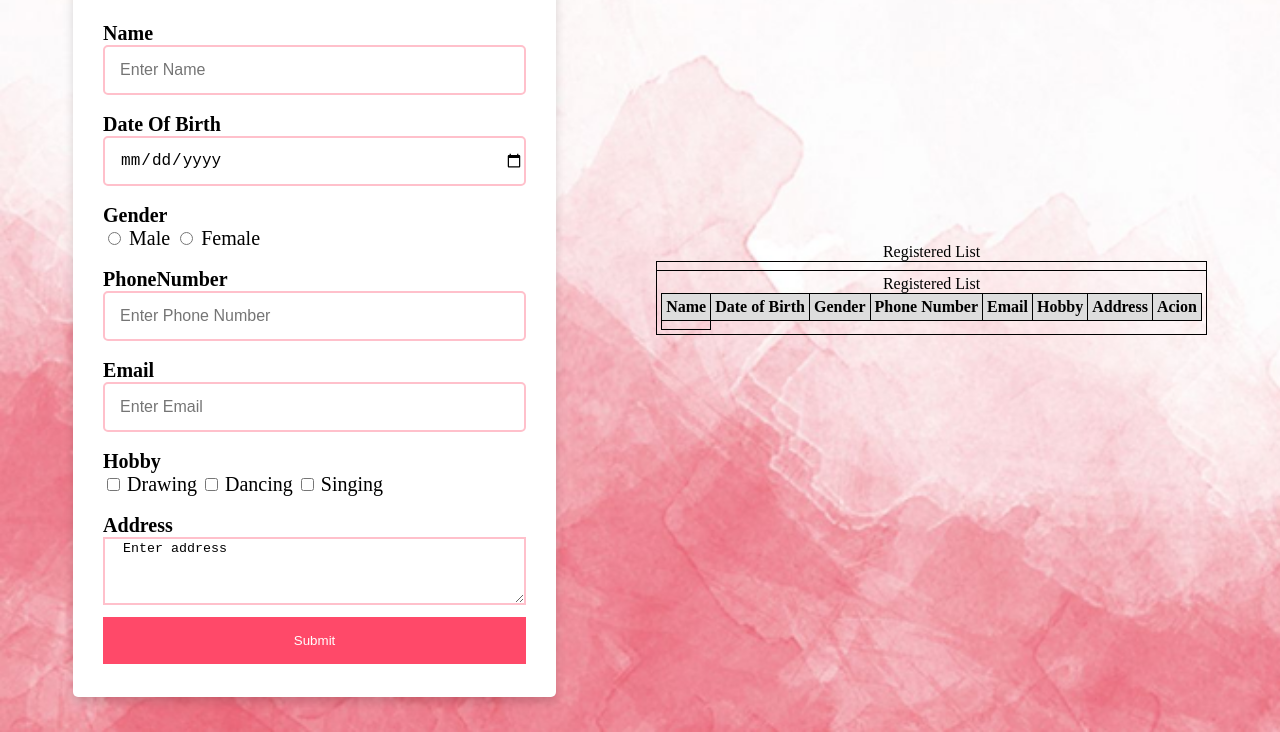
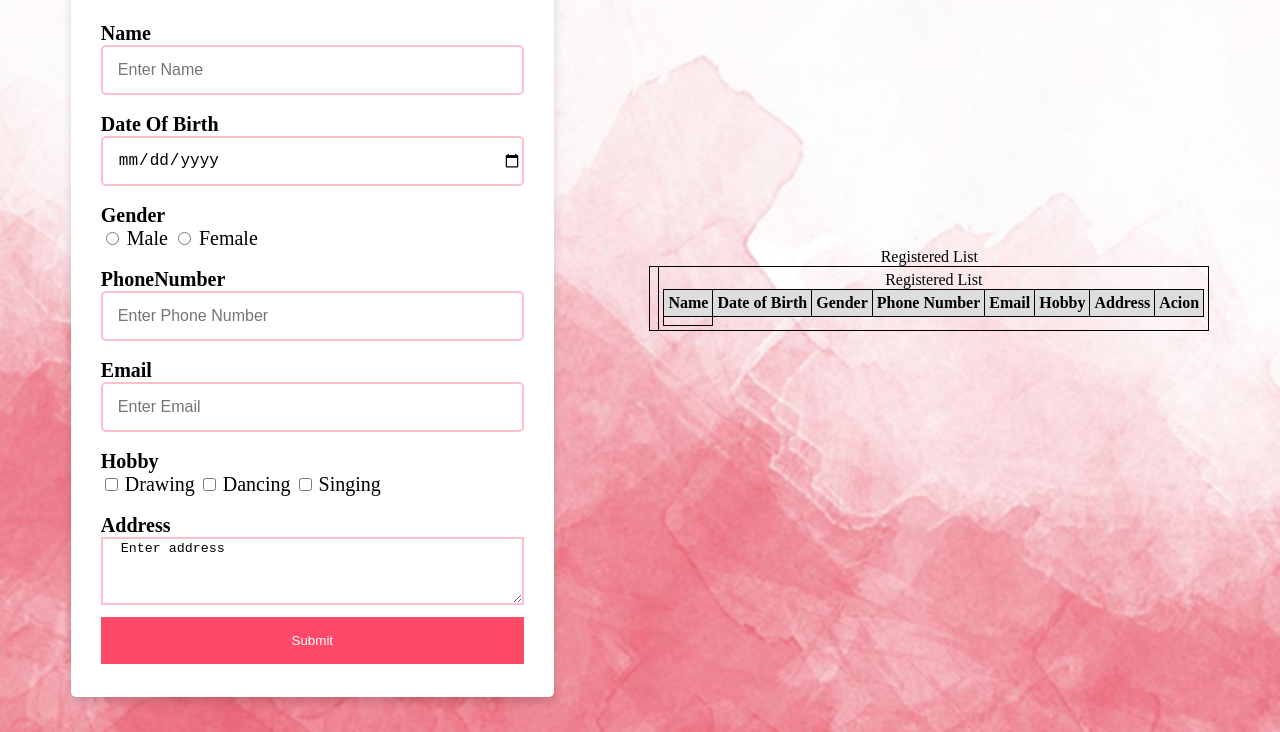
Before and after one commit to Abirami2329/task, a plain HTML site: page task4/registrationform.html in a window 1280 px wide. Shown: the part 153-885 px from the top of the page. Drawn offline with Linux system fonts and the light colour scheme.

Commit message:
Update registrationform.html

```diff
--- a/task4/registrationform.html
+++ b/task4/registrationform.html
@@ -31,7 +31,7 @@
         </div>
       </div><br>
     <div class="input-box">
-    <label for="phonenumber"><b>PhoneNumber</b></label><br>
+    <label for="phonenumber"><strong>PhoneNumber</strong></label><br>
     <input type="tel" placeholder="Enter Phone Number" id="phonenumber">
       </div><br>
       <div class="input-box">
@@ -63,12 +63,12 @@
   </div>
 <div>
 <table>
+	<caption>Registered List</caption>
 	<th></th>
-	<caption>Registered List</caption>
    <td>
 	<table class="list" id="registrationList">
+		<caption>Registered List</caption>
 		<th></th>
-		<caption>Registered List</caption>
 	   <thead>
 	      <tr>
  		<th>Name</th>
```
